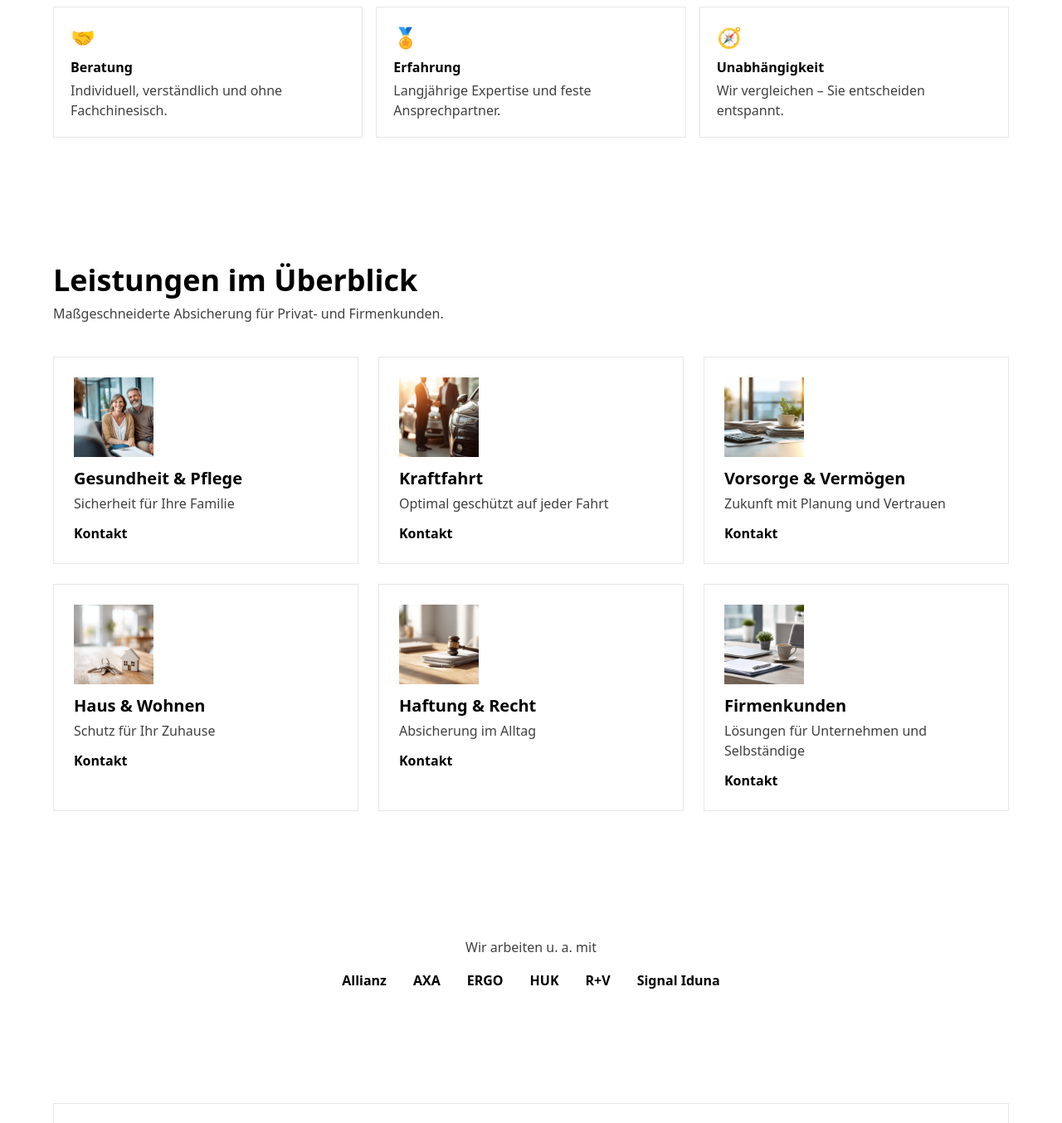
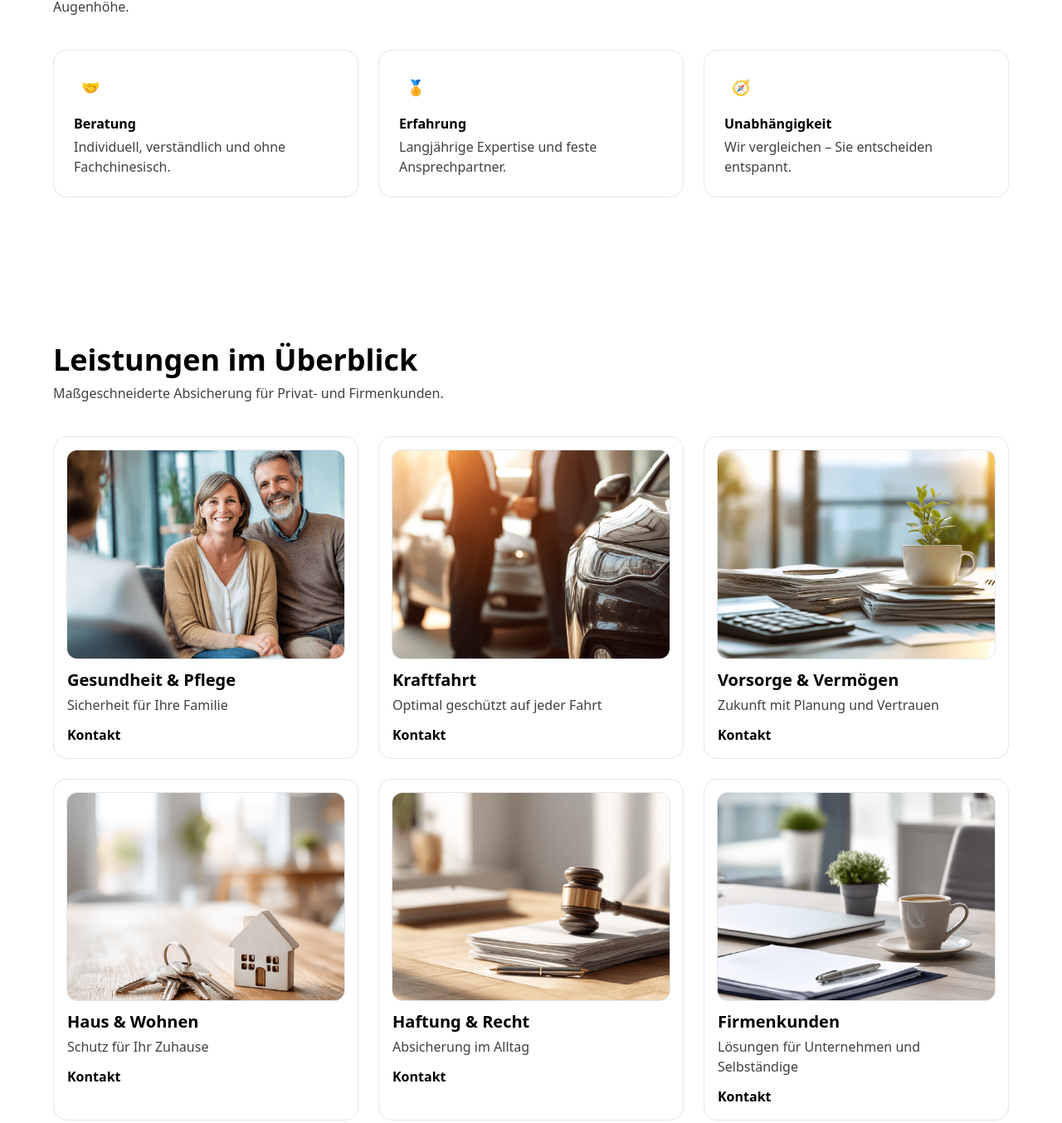
Before and after one commit to Lmarkentrainer/kuebler-fricker.de, a plain HTML site: page index.html in a window 1280 px wide. Shown: the part 913-2267 px from the top of the page at 83% size. Drawn offline with nearby package versions, Linux system fonts and the light colour scheme.

Commit message:
Update index.html

```diff
--- a/index.html
+++ b/index.html
@@ -39,18 +39,21 @@
   </header>
   <main id="main">
     <!-- Hero -->
-    <section class="bg-graybg">
-      <div class="max-w-[1200px] mx-auto px-6 py-20 md:py-28 grid md:grid-cols-12 gap-8 items-center">
+    <section class="relative overflow-hidden bg-gradient-to-br from-graybg to-white">
+      <div class="pointer-events-none absolute -top-20 -left-24 h-80 w-80 bg-accent/10 rounded-full blur-3xl"></div>
+      <div class="pointer-events-none absolute -bottom-16 -right-24 h-80 w-80 bg-navy/10 rounded-full blur-3xl"></div>
+      <div class="max-w-[1200px] mx-auto px-6 py-20 md:py-28 grid md:grid-cols-12 gap-10 items-center">
         <div class="md:col-span-7">
-          <h1 class="font-heading font-bold text-4xl md:text-6xl leading-tight text-navy">Ihr Versicherungsmakler für Privat- und Firmenkunden.</h1>
-          <p class="mt-4 text-lg md:text-xl text-neutral-700">Unabhängig, persönlich und regional – wir vergleichen für Sie und finden die Absicherung, die wirklich passt.</p>
-          <div class="mt-6 flex flex-wrap gap-3">
-            <a href="kontakt.html" class="inline-flex items-center bg-accent hover:bg-[#E57E20] text-white px-6 py-3 rounded-md font-semibold">Jetzt Beratung anfragen</a>
+          <span class="inline-flex items-center gap-2 text-sm font-semibold text-navy/80 bg-white border border-gray-200 px-3 py-1 rounded-full shadow-sm">Unabhängig • Persönlich • Regional</span>
+          <h1 class="mt-4 font-heading font-bold text-4xl md:text-6xl leading-tight text-navy">Ihr Versicherungsmakler für Privat- und Firmenkunden.</h1>
+          <p class="mt-4 text-lg md:text-xl text-neutral-700">Wir vergleichen Tarife führender Versicherer und begleiten Sie vom ersten Gespräch bis im Schadenfall.</p>
+          <div class="mt-8 flex flex-wrap gap-3">
+            <a href="kontakt.html" class="inline-flex items-center bg-accent hover:bg-[#E57E20] text-white px-6 py-3 rounded-lg font-semibold shadow-card">Jetzt Beratung anfragen</a>
           </div>
         </div>
         <div class="md:col-span-5">
-          <div class="relative rounded-card overflow-hidden shadow-card">
-            <img src="assets/img/logo.jpg" alt="BKF – Symbolbild" class="w-full h-[320px] md:h-[420px] object-cover" loading="lazy" decoding="async">
+          <div class="relative rounded-2xl overflow-hidden shadow-card ring-1 ring-gray-200">
+            <img src="assets/img/logo.jpg" alt="BKF – Symbolbild" class="w-full h-[340px] md:h-[440px] object-cover" loading="lazy" decoding="async">
             <div class="absolute inset-0 bg-navy/10"></div>
           </div>
         </div>
@@ -59,25 +62,25 @@
 
     <!-- Intro / Values -->
     <section class="bg-white">
-      <div class="max-w-[1200px] mx-auto px-6 py-14 md:py-18">
+      <div class="max-w-[1200px] mx-auto px-6 py-16 md:py-20">
         <div class="md:max-w-3xl">
           <h2 class="font-heading font-bold text-3xl md:text-4xl text-navy">Klar. Persönlich. Unabhängig.</h2>
           <p class="mt-3 text-neutral-700">Seit vielen Jahren beraten wir Privatpersonen, Familien, Selbstständige und Unternehmen in der Region. Als unabhängige Makler vergleichen wir Tarife führender Versicherer – transparent und auf Augenhöhe.</p>
         </div>
-        <div class="mt-8 grid grid-cols-1 md:grid-cols-3 gap-4">
-          <div class="border rounded-card p-5 bg-white shadow-card">
-            <div class="text-2xl">🤝</div>
-            <h3 class="mt-2 font-heading font-bold text-navy">Beratung</h3>
+        <div class="mt-10 grid grid-cols-1 md:grid-cols-3 gap-6">
+          <div class="border rounded-2xl p-6 bg-white shadow-card hover:shadow-lg transition-shadow">
+            <div class="h-10 w-10 grid place-items-center rounded-full bg-graybg text-navy text-lg">🤝</div>
+            <h3 class="mt-3 font-heading font-bold text-navy">Beratung</h3>
             <p class="mt-1 text-neutral-700">Individuell, verständlich und ohne Fachchinesisch.</p>
           </div>
-          <div class="border rounded-card p-5 bg-white shadow-card">
-            <div class="text-2xl">🏅</div>
-            <h3 class="mt-2 font-heading font-bold text-navy">Erfahrung</h3>
+          <div class="border rounded-2xl p-6 bg-white shadow-card hover:shadow-lg transition-shadow">
+            <div class="h-10 w-10 grid place-items-center rounded-full bg-graybg text-navy text-lg">🏅</div>
+            <h3 class="mt-3 font-heading font-bold text-navy">Erfahrung</h3>
             <p class="mt-1 text-neutral-700">Langjährige Expertise und feste Ansprechpartner.</p>
           </div>
-          <div class="border rounded-card p-5 bg-white shadow-card">
-            <div class="text-2xl">🧭</div>
-            <h3 class="mt-2 font-heading font-bold text-navy">Unabhängigkeit</h3>
+          <div class="border rounded-2xl p-6 bg-white shadow-card hover:shadow-lg transition-shadow">
+            <div class="h-10 w-10 grid place-items-center rounded-full bg-graybg text-navy text-lg">🧭</div>
+            <h3 class="mt-3 font-heading font-bold text-navy">Unabhängigkeit</h3>
             <p class="mt-1 text-neutral-700">Wir vergleichen – Sie entscheiden entspannt.</p>
           </div>
         </div>
@@ -91,12 +94,42 @@
           <p class="mt-2 text-neutral-700">Maßgeschneiderte Absicherung für Privat- und Firmenkunden.</p>
         </div>
         <div class="grid grid-cols-1 sm:grid-cols-2 lg:grid-cols-3 gap-6">
-          <a href="kontakt.html" class="group border rounded-card p-6 shadow-card bg-white hover:-translate-y-0.5 transition transform"><img src="assets/img/Produkte/Gesundheit%20und%20Pflege.png" alt="Gesundheit und Pflege" class="h-24 w-auto" loading="lazy"><h3 class="mt-3 font-heading font-bold text-xl text-navy">Gesundheit & Pflege</h3><p class="mt-1 text-neutral-700">Sicherheit für Ihre Familie</p><span class="mt-3 inline-block text-navy font-semibold group-hover:underline">Kontakt</span></a>
-          <a href="kontakt.html" class="group border rounded-card p-6 shadow-card bg-white hover:-translate-y-0.5 transition transform"><img src="assets/img/Produkte/Kraftfahrt.png" alt="Kraftfahrt" class="h-24 w-auto" loading="lazy"><h3 class="mt-3 font-heading font-bold text-xl text-navy">Kraftfahrt</h3><p class="mt-1 text-neutral-700">Optimal geschützt auf jeder Fahrt</p><span class="mt-3 inline-block text-navy font-semibold group-hover:underline">Kontakt</span></a>
-          <a href="kontakt.html" class="group border rounded-card p-6 shadow-card bg-white hover:-translate-y-0.5 transition transform"><img src="assets/img/Produkte/Vorsorge%20und%20Vermoegen.png" alt="Vorsorge und Vermögen" class="h-24 w-auto" loading="lazy"><h3 class="mt-3 font-heading font-bold text-xl text-navy">Vorsorge & Vermögen</h3><p class="mt-1 text-neutral-700">Zukunft mit Planung und Vertrauen</p><span class="mt-3 inline-block text-navy font-semibold group-hover:underline">Kontakt</span></a>
-          <a href="kontakt.html" class="group border rounded-card p-6 shadow-card bg-white hover:-translate-y-0.5 transition transform"><img src="assets/img/Produkte/Haus%20und%20Wohnen.png" alt="Haus und Wohnen" class="h-24 w-auto" loading="lazy"><h3 class="mt-3 font-heading font-bold text-xl text-navy">Haus & Wohnen</h3><p class="mt-1 text-neutral-700">Schutz für Ihr Zuhause</p><span class="mt-3 inline-block text-navy font-semibold group-hover:underline">Kontakt</span></a>
-          <a href="kontakt.html" class="group border rounded-card p-6 shadow-card bg-white hover:-translate-y-0.5 transition transform"><img src="assets/img/Produkte/Haftung%20und%20Recht.png" alt="Haftung und Recht" class="h-24 w-auto" loading="lazy"><h3 class="mt-3 font-heading font-bold text-xl text-navy">Haftung & Recht</h3><p class="mt-1 text-neutral-700">Absicherung im Alltag</p><span class="mt-3 inline-block text-navy font-semibold group-hover:underline">Kontakt</span></a>
-          <a href="kontakt.html" class="group border rounded-card p-6 shadow-card bg-white hover:-translate-y-0.5 transition transform"><img src="assets/img/Produkte/Firmenkunden.png" alt="Firmenkunden" class="h-24 w-auto" loading="lazy"><h3 class="mt-3 font-heading font-bold text-xl text-navy">Firmenkunden</h3><p class="mt-1 text-neutral-700">Lösungen für Unternehmen und Selbständige</p><span class="mt-3 inline-block text-navy font-semibold group-hover:underline">Kontakt</span></a>
+          <a href="kontakt.html" class="group border rounded-2xl p-4 shadow-card bg-white hover:-translate-y-0.5 transition transform hover:shadow-lg">
+            <div class="aspect-[4/3] overflow-hidden rounded-xl ring-1 ring-gray-200"><img src="assets/img/Produkte/Gesundheit%20und%20Pflege.png" alt="Gesundheit und Pflege" class="w-full h-full object-cover" loading="lazy"></div>
+            <h3 class="mt-3 font-heading font-bold text-xl text-navy">Gesundheit & Pflege</h3>
+            <p class="mt-1 text-neutral-700">Sicherheit für Ihre Familie</p>
+            <span class="mt-3 inline-block text-navy font-semibold group-hover:underline">Kontakt</span>
+          </a>
+          <a href="kontakt.html" class="group border rounded-2xl p-4 shadow-card bg-white hover:-translate-y-0.5 transition transform hover:shadow-lg">
+            <div class="aspect-[4/3] overflow-hidden rounded-xl ring-1 ring-gray-200"><img src="assets/img/Produkte/Kraftfahrt.png" alt="Kraftfahrt" class="w-full h-full object-cover" loading="lazy"></div>
+            <h3 class="mt-3 font-heading font-bold text-xl text-navy">Kraftfahrt</h3>
+            <p class="mt-1 text-neutral-700">Optimal geschützt auf jeder Fahrt</p>
+            <span class="mt-3 inline-block text-navy font-semibold group-hover:underline">Kontakt</span>
+          </a>
+          <a href="kontakt.html" class="group border rounded-2xl p-4 shadow-card bg-white hover:-translate-y-0.5 transition transform hover:shadow-lg">
+            <div class="aspect-[4/3] overflow-hidden rounded-xl ring-1 ring-gray-200"><img src="assets/img/Produkte/Vorsorge%20und%20Vermoegen.png" alt="Vorsorge und Vermögen" class="w-full h-full object-cover" loading="lazy"></div>
+            <h3 class="mt-3 font-heading font-bold text-xl text-navy">Vorsorge & Vermögen</h3>
+            <p class="mt-1 text-neutral-700">Zukunft mit Planung und Vertrauen</p>
+            <span class="mt-3 inline-block text-navy font-semibold group-hover:underline">Kontakt</span>
+          </a>
+          <a href="kontakt.html" class="group border rounded-2xl p-4 shadow-card bg-white hover:-translate-y-0.5 transition transform hover:shadow-lg">
+            <div class="aspect-[4/3] overflow-hidden rounded-xl ring-1 ring-gray-200"><img src="assets/img/Produkte/Haus%20und%20Wohnen.png" alt="Haus und Wohnen" class="w-full h-full object-cover" loading="lazy"></div>
+            <h3 class="mt-3 font-heading font-bold text-xl text-navy">Haus & Wohnen</h3>
+            <p class="mt-1 text-neutral-700">Schutz für Ihr Zuhause</p>
+            <span class="mt-3 inline-block text-navy font-semibold group-hover:underline">Kontakt</span>
+          </a>
+          <a href="kontakt.html" class="group border rounded-2xl p-4 shadow-card bg-white hover:-translate-y-0.5 transition transform hover:shadow-lg">
+            <div class="aspect-[4/3] overflow-hidden rounded-xl ring-1 ring-gray-200"><img src="assets/img/Produkte/Haftung%20und%20Recht.png" alt="Haftung und Recht" class="w-full h-full object-cover" loading="lazy"></div>
+            <h3 class="mt-3 font-heading font-bold text-xl text-navy">Haftung & Recht</h3>
+            <p class="mt-1 text-neutral-700">Absicherung im Alltag</p>
+            <span class="mt-3 inline-block text-navy font-semibold group-hover:underline">Kontakt</span>
+          </a>
+          <a href="kontakt.html" class="group border rounded-2xl p-4 shadow-card bg-white hover:-translate-y-0.5 transition transform hover:shadow-lg">
+            <div class="aspect-[4/3] overflow-hidden rounded-xl ring-1 ring-gray-200"><img src="assets/img/Produkte/Firmenkunden.png" alt="Firmenkunden" class="w-full h-full object-cover" loading="lazy"></div>
+            <h3 class="mt-3 font-heading font-bold text-xl text-navy">Firmenkunden</h3>
+            <p class="mt-1 text-neutral-700">Lösungen für Unternehmen und Selbständige</p>
+            <span class="mt-3 inline-block text-navy font-semibold group-hover:underline">Kontakt</span>
+          </a>
         </div>
       </div>
     </section>
@@ -104,6 +137,7 @@
     <!-- Partner Logos -->
     <section class="bg-graybg">
       <div class="max-w-[1200px] mx-auto px-6 py-12 md:py-14">
+        <div class="border rounded-2xl bg-white shadow-card px-6 py-6">
           <p class="text-center text-neutral-700">Wir arbeiten u. a. mit</p>
           <ul class="mt-4 flex flex-wrap items-center justify-center gap-x-8 gap-y-3 text-navy/70 font-semibold">
             <li>Allianz</li>
@@ -114,14 +148,15 @@
             <li>Signal Iduna</li>
           </ul>
         </div>
+      </div>
     </section>
-    <!-- CTA light -->
+    <!-- CTA strong -->
     <section class="bg-white">
       <div class="max-w-[1200px] mx-auto px-6 py-16 md:py-20">
-        <div class="border rounded-card p-6 md:p-8 bg-graybg text-center shadow-card">
-          <h2 class="font-heading font-bold text-3xl md:text-4xl text-navy">Sie möchten ein unverbindliches Angebot?</h2>
-          <p class="mt-2 text-neutral-700">Wir melden uns schnellstmöglich mit einer individuellen Einschätzung.</p>
-          <a href="kontakt.html" class="mt-6 inline-flex items-center bg-accent hover:bg-[#E57E20] text-white px-6 py-3 rounded-md font-semibold">Jetzt Kontakt aufnehmen</a>
+        <div class="rounded-2xl p-8 md:p-10 bg-navy text-white shadow-card">
+          <h2 class="font-heading font-bold text-3xl md:text-4xl">Sie möchten ein unverbindliches Angebot?</h2>
+          <p class="mt-2 text-white/90">Wir melden uns schnellstmöglich mit einer individuellen Einschätzung.</p>
+          <a href="kontakt.html" class="mt-6 inline-flex items-center bg-accent hover:bg-[#E57E20] text-white px-6 py-3 rounded-lg font-semibold">Jetzt Kontakt aufnehmen</a>
         </div>
       </div>
     </section>
```
Lines whose indentation alone changed are shown as unchanged.
